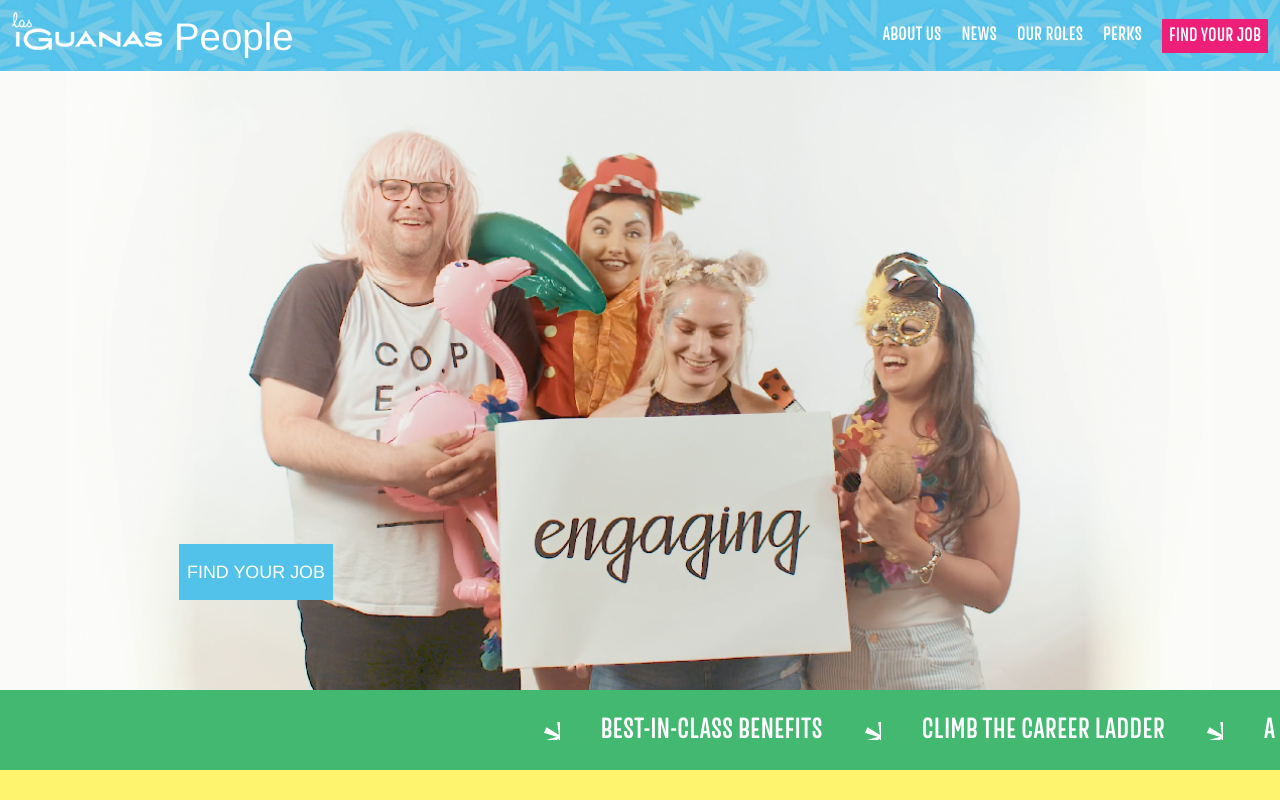
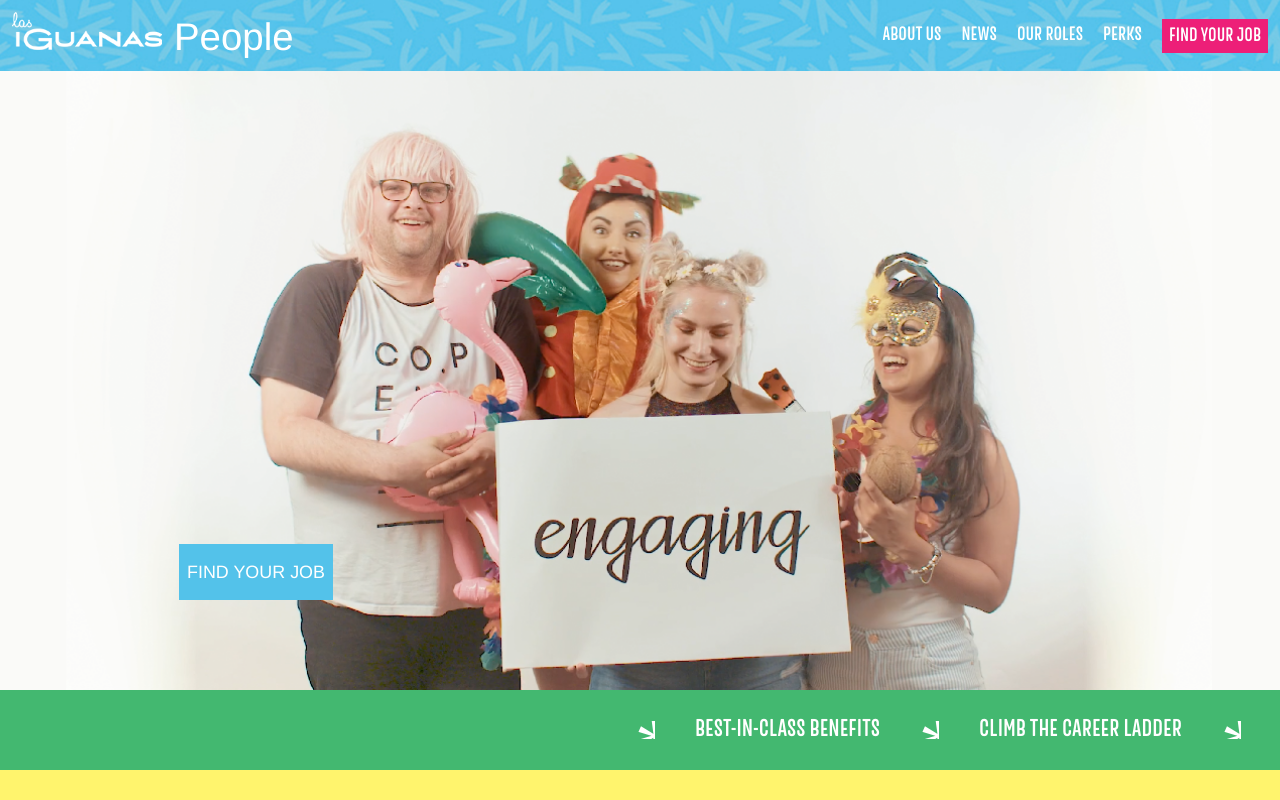
Before and after one commit to jakealistairwood/pp-test, a React (Create React App) app: page / in a window 1280 px wide. Shown: the top 800 px of the page. Built offline with nearby package versions, Linux system fonts and the light colour scheme; a web font is replaced by a local one.

Commit message:
changing background-size to cover for hero img and initialised firebase hosting

```diff
--- a/src/components/Hero/Hero.module.scss
+++ b/src/components/Hero/Hero.module.scss
@@ -5,14 +5,10 @@
     height: 80vh;
     width: 100%;
     background-image: url('../../assets/img/hero-img.png');
-    background-size: contain;
+    background-size: cover;
     background-repeat: no-repeat;
     background-position: center center;
     margin-top: 50px;
-
-    @media screen and (max-width: 1440px) {
-        background-size: cover;
-    }
 
     .cta__btn {
         position: absolute;
@@ -69,6 +65,18 @@
                         font-size: 1.8rem;
                         margin: 0 40px;
                         white-space: nowrap;
+
+                        @media screen and (max-width: 1400px) {
+                            font-size: 1.5rem;
+                        }
+
+                        @media screen and (max-width: 768px) {
+                            font-size: 1.2rem;
+                        }
+
+                        @media screen and (max-width: 500px) {
+                            font-size: 1rem;
+                        }
                     }
                 }
             }
```
Also changed, not shown: firebase.json (added), 1 other file (tests, documents, lock files or other folders).
